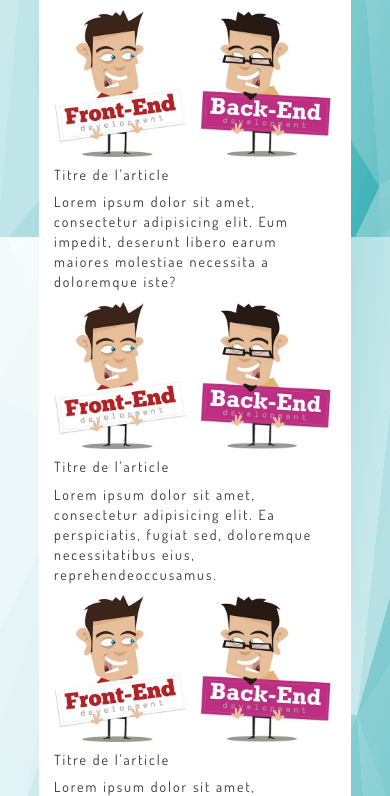
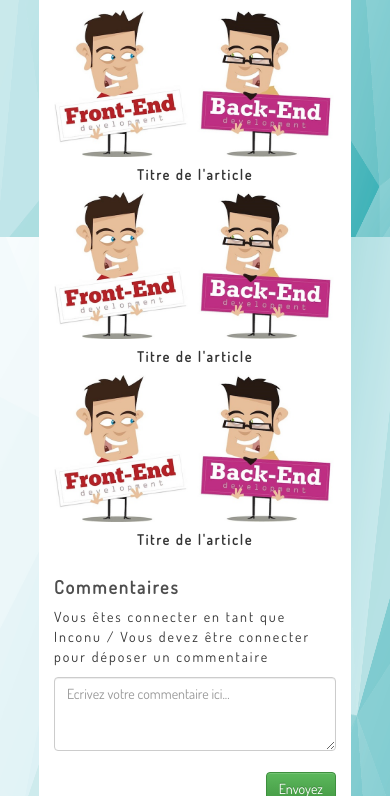
Before and after one commit to ExoHyb/theomartin.fr, a PHP site: page /template_article.php in a window 390 px wide; the page is wider, and only the part inside the window is pictured. Shown: the part 1451-2247 px from the top of that part. Run offline with PHP 8.4, Linux system fonts and the light colour scheme.

Commit message:
modification template article

```diff
--- a/css/sass/style.scss
+++ b/css/sass/style.scss
@@ -283,4 +283,17 @@ label {
 	.div-pack {
 		margin: 0.5em 0;
 	}
+	.menu-blog {
+		display: none;
+	}
+	.articles-similaire {
+		h5 {
+			text-align: center;
+			font-weight: bold;
+			/* text-transform: uppercase; */
+		}
+		p {
+			display: none;
+		}
+	}
 }
--- a/css/style.css
+++ b/css/style.css
@@ -274,6 +274,19 @@ label {
   .div-pack {
     margin: 0.5em 0;
   }
+
+  .menu-blog {
+    display: none;
+  }
+
+  .articles-similaire h5 {
+    text-align: center;
+    font-weight: bold;
+    /* text-transform: uppercase; */
+  }
+  .articles-similaire p {
+    display: none;
+  }
 }
 
 /*# sourceMappingURL=style.css.map */
--- a/template_article.php
+++ b/template_article.php
@@ -38,6 +38,7 @@
 			</div>
 		</div>
 		<div class="row">
+			<div class="articles-similaire">
 				<div class="col-md-4">
 					<img class="img-responsive img-article" src="img/front-end-vs-back-end.jpg" alt="">
 					<h5>Titre de l'article</h5>
@@ -52,6 +53,7 @@
 					<img class="img-responsive img-article" src="img/front-end-vs-back-end.jpg" alt="">
 					<h5>Titre de l'article</h5>
 					<p>Lorem ipsum dolor sit amet, consectetur adipisicing elit. Accusantium inventore doloremque magni, non illo nihil ab dolorum ca.</p>
+				</div>
 			</div>
 		</div>
 
```
Also changed, not shown: 1 other file. Lines whose indentation alone changed are shown as unchanged.
